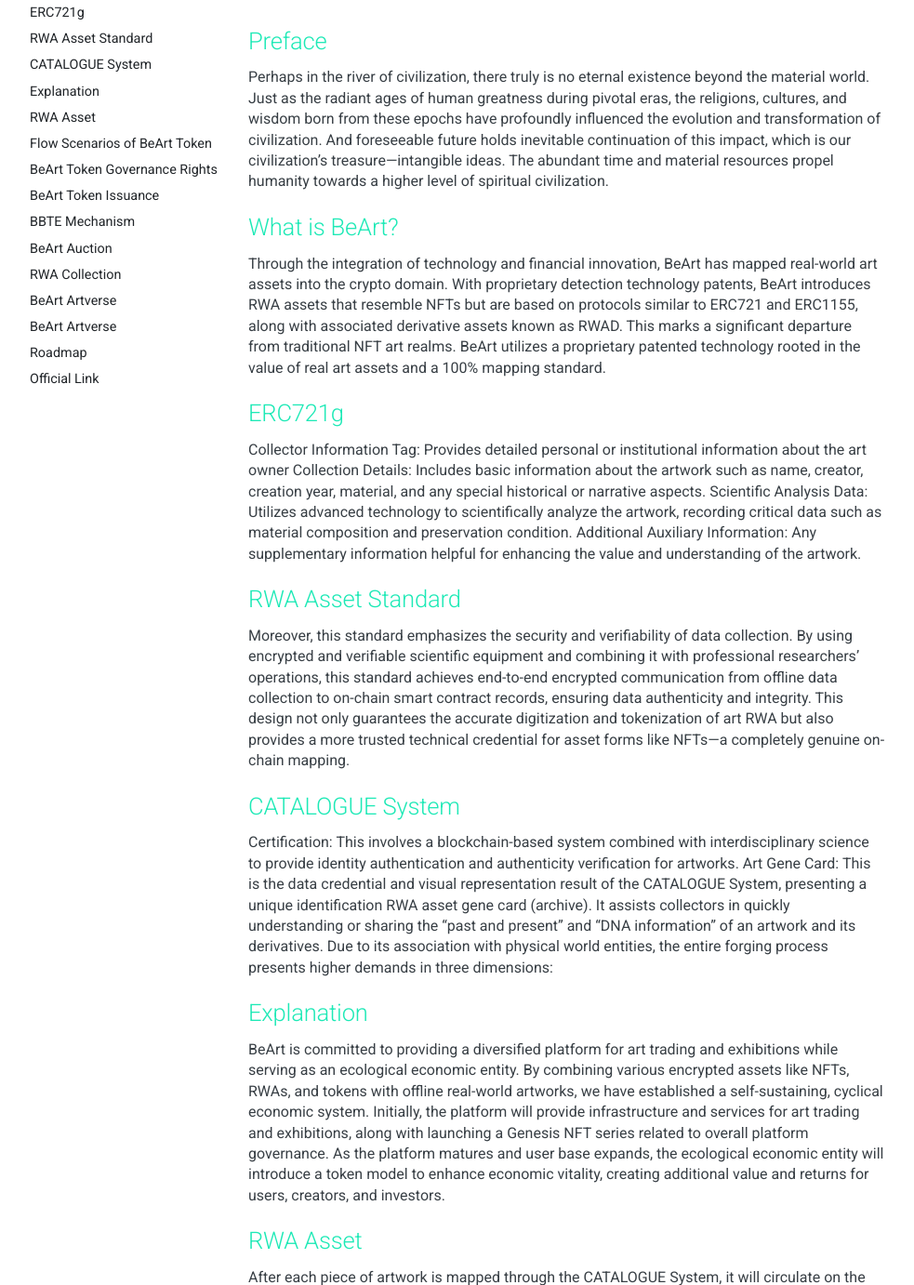
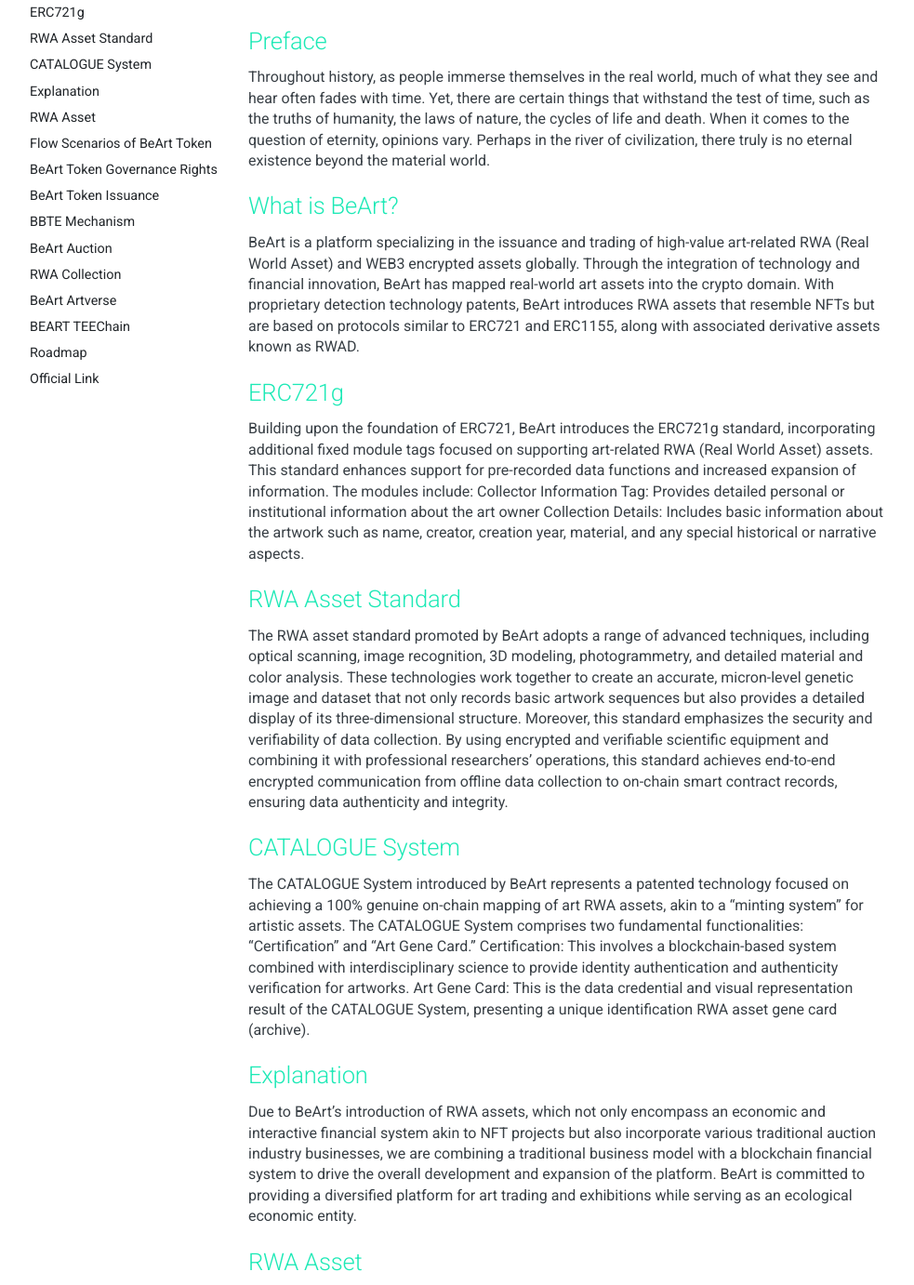
Before and after one commit to BeArt-PDD/BeArt-PDD-Public-Doc, a plain HTML site: page docs/index.html in a window 1280 px wide. Shown: the part 184-1566 px from the top of the page at 93% size, without its empty margins (148-1131 px from the left). Drawn offline with Linux system fonts and the light colour scheme.

Commit message:
bug自测

```diff
--- a/docs/index.html
+++ b/docs/index.html
@@ -116,7 +116,7 @@
     </li>
 
     <li class="">
-      <a href="https://BeArt-PDD.github.io/docs/teechain/">BeArt Artverse</a>
+      <a href="https://BeArt-PDD.github.io/docs/teechain/">BEART TEEChain</a>
     </li>
 
     <li class="">
@@ -145,49 +145,50 @@
 <div class="summary mb-2">
 
   <h2 class="title-summary"><a href="https://BeArt-PDD.github.io/docs/preface/">Preface</a></h2>
-  <p>Perhaps in the river of civilization, there truly is no eternal existence beyond the material world. Just as the radiant ages of human greatness during pivotal eras, the religions, cultures, and wisdom born from these epochs have profoundly influenced the evolution and transformation of civilization. And foreseeable future holds inevitable continuation of this impact, which is our civilization&rsquo;s treasure—intangible ideas. The abundant time and material resources propel humanity towards a higher level of spiritual civilization.</p>
+  <p>Throughout history, as people immerse themselves in the real world, much of what they see and hear often fades with time. Yet, there are certain things that withstand the test of time, such as the truths of humanity, the laws of nature, the cycles of life and death. When it comes to the question of eternity, opinions vary.
+Perhaps in the river of civilization, there truly is no eternal existence beyond the material world.</p>
 </div>
 
 
 <div class="summary mb-2">
 
   <h2 class="title-summary"><a href="https://BeArt-PDD.github.io/docs/beart/">What is BeArt?</a></h2>
-  <p>Through the integration of technology and financial innovation, BeArt has mapped real-world art assets into the crypto domain. With proprietary detection technology patents, BeArt introduces RWA assets that resemble NFTs but are based on protocols similar to ERC721 and ERC1155, along with associated derivative assets known as RWAD.
-This marks a significant departure from traditional NFT art realms. BeArt utilizes a proprietary patented technology rooted in the value of real art assets and a 100% mapping standard.</p>
+  <p>BeArt is a platform specializing in the issuance and trading of high-value art-related RWA (Real World Asset) and WEB3 encrypted assets globally.
+Through the integration of technology and financial innovation, BeArt has mapped real-world art assets into the crypto domain. With proprietary detection technology patents, BeArt introduces RWA assets that resemble NFTs but are based on protocols similar to ERC721 and ERC1155, along with associated derivative assets known as RWAD.</p>
 </div>
 
 
 <div class="summary mb-2">
 
   <h2 class="title-summary"><a href="https://BeArt-PDD.github.io/docs/erc721g/">ERC721g</a></h2>
-  <p>Collector Information Tag: Provides detailed personal or institutional information about the art owner
-Collection Details: Includes basic information about the artwork such as name, creator, creation year, material, and any special historical or narrative aspects.
-Scientific Analysis Data: Utilizes advanced technology to scientifically analyze the artwork, recording critical data such as material composition and preservation condition.
-Additional Auxiliary Information: Any supplementary information helpful for enhancing the value and understanding of the artwork.</p>
+  <p>Building upon the foundation of ERC721, BeArt introduces the ERC721g standard, incorporating additional fixed module tags focused on supporting art-related RWA (Real World Asset) assets. This standard enhances support for pre-recorded data functions and increased expansion of information. The modules include:
+Collector Information Tag: Provides detailed personal or institutional information about the art owner
+Collection Details: Includes basic information about the artwork such as name, creator, creation year, material, and any special historical or narrative aspects.</p>
 </div>
 
 
 <div class="summary mb-2">
 
   <h2 class="title-summary"><a href="https://BeArt-PDD.github.io/docs/standard/">RWA Asset Standard</a></h2>
-  <p>Moreover, this standard emphasizes the security and verifiability of data collection. By using encrypted and verifiable scientific equipment and combining it with professional researchers&rsquo; operations, this standard achieves end-to-end encrypted communication from offline data collection to on-chain smart contract records, ensuring data authenticity and integrity. This design not only guarantees the accurate digitization and tokenization of art RWA but also provides a more trusted technical credential for asset forms like NFTs—a completely genuine on-chain mapping.</p>
+  <p>The RWA asset standard promoted by BeArt adopts a range of advanced techniques, including optical scanning, image recognition, 3D modeling, photogrammetry, and detailed material and color analysis. These technologies work together to create an accurate, micron-level genetic image and dataset that not only records basic artwork sequences but also provides a detailed display of its three-dimensional structure.
+Moreover, this standard emphasizes the security and verifiability of data collection. By using encrypted and verifiable scientific equipment and combining it with professional researchers&rsquo; operations, this standard achieves end-to-end encrypted communication from offline data collection to on-chain smart contract records, ensuring data authenticity and integrity.</p>
 </div>
 
 
 <div class="summary mb-2">
 
   <h2 class="title-summary"><a href="https://BeArt-PDD.github.io/docs/system/">CATALOGUE System</a></h2>
-  <p>Certification: This involves a blockchain-based system combined with interdisciplinary science to provide identity authentication and authenticity verification for artworks.
-Art Gene Card: This is the data credential and visual representation result of the CATALOGUE System, presenting a unique identification RWA asset gene card (archive). It assists collectors in quickly understanding or sharing the &ldquo;past and present&rdquo; and &ldquo;DNA information&rdquo; of an artwork and its derivatives.
-Due to its association with physical world entities, the entire forging process presents higher demands in three dimensions:</p>
+  <p>The CATALOGUE System introduced by BeArt represents a patented technology focused on achieving a 100% genuine on-chain mapping of art RWA assets, akin to a &ldquo;minting system&rdquo; for artistic assets. The CATALOGUE System comprises two fundamental functionalities: &ldquo;Certification&rdquo; and &ldquo;Art Gene Card.&rdquo;
+Certification: This involves a blockchain-based system combined with interdisciplinary science to provide identity authentication and authenticity verification for artworks.
+Art Gene Card: This is the data credential and visual representation result of the CATALOGUE System, presenting a unique identification RWA asset gene card (archive).</p>
 </div>
 
 
 <div class="summary mb-2">
 
   <h2 class="title-summary"><a href="https://BeArt-PDD.github.io/docs/explanation/">Explanation</a></h2>
-  <p>BeArt is committed to providing a diversified platform for art trading and exhibitions while serving as an ecological economic entity. By combining various encrypted assets like NFTs, RWAs, and tokens with offline real-world artworks, we have established a self-sustaining, cyclical economic system.
-Initially, the platform will provide infrastructure and services for art trading and exhibitions, along with launching a Genesis NFT series related to overall platform governance. As the platform matures and user base expands, the ecological economic entity will introduce a token model to enhance economic vitality, creating additional value and returns for users, creators, and investors.</p>
+  <p>Due to BeArt&rsquo;s introduction of RWA assets, which not only encompass an economic and interactive financial system akin to NFT projects but also incorporate various traditional auction industry businesses, we are combining a traditional business model with a blockchain financial system to drive the overall development and expansion of the platform.
+BeArt is committed to providing a diversified platform for art trading and exhibitions while serving as an ecological economic entity.</p>
 </div>
 
 
@@ -256,7 +257,7 @@
 
 <div class="summary mb-2">
 
-  <h2 class="title-summary"><a href="https://BeArt-PDD.github.io/docs/teechain/">BeArt Artverse</a></h2>
+  <h2 class="title-summary"><a href="https://BeArt-PDD.github.io/docs/teechain/">BEART TEEChain</a></h2>
   <p>BeArt TEEChain is a high-performance public chain based on asynchronous consensus and hybrid proof mechanisms. It features both responsive and proactive smart contracts to meet developers&rsquo; diverse needs. Built on this chain, combined with cloud rendering technology, BeArt TEEChain provides underlying technical support and asset authentication for Artverse.</p>
 </div>
 
@@ -272,7 +273,7 @@
 <div class="summary mb-2">
 
   <h2 class="title-summary"><a href="https://BeArt-PDD.github.io/docs/link/">Official Link</a></h2>
-  <p> Web：https://beart.one/ Doc：https://medium.com/@beartrwa Twitter：https://twitter.com/BeArt_RWA Discord: https://discord.gg/CQdNVsjybW Telegram: https://t.me/beartweb3&gt; Opensea 创世 NFT：https://opensea.io/collection/beart-visionary-club/overview Business Collaboration: business@beart.one </p>
+  <p> Web：https://beart.one/ Doc：https://medium.com/@beartrwa Twitter：https://twitter.com/BeArt_RWA Discord: https://discord.gg/CQdNVsjybW Telegram: https://t.me/beartweb3&gt; Opensea Genesis NFT：https://opensea.io/collection/beart-visionary-club/overview Business Collaboration: business@beart.one </p>
 </div>
 
 
```
Also changed, not shown: docs/artverse/index.html (+1 -1 lines), docs/asset/index.html (+1 -1 lines), docs/auction/index.html (+1 -1 lines), docs/beart/index.html (+2 -1 lines), docs/collection/index.html (+1 -1 lines), docs/erc721g/index.html (+3 -1 lines), docs/explanation/index.html (+2 -1 lines), docs/index.xml (+8 -8 lines), docs/issuance/index.html (+1 -1 lines), docs/link/index.html (+2 -2 lines), docs/mechanism/index.html (+1 -1 lines), docs/preface/index.html (+2 -1 lines), docs/rights/index.html (+1 -1 lines), docs/roadmap/index.html (+1 -1 lines), 5 more files.
